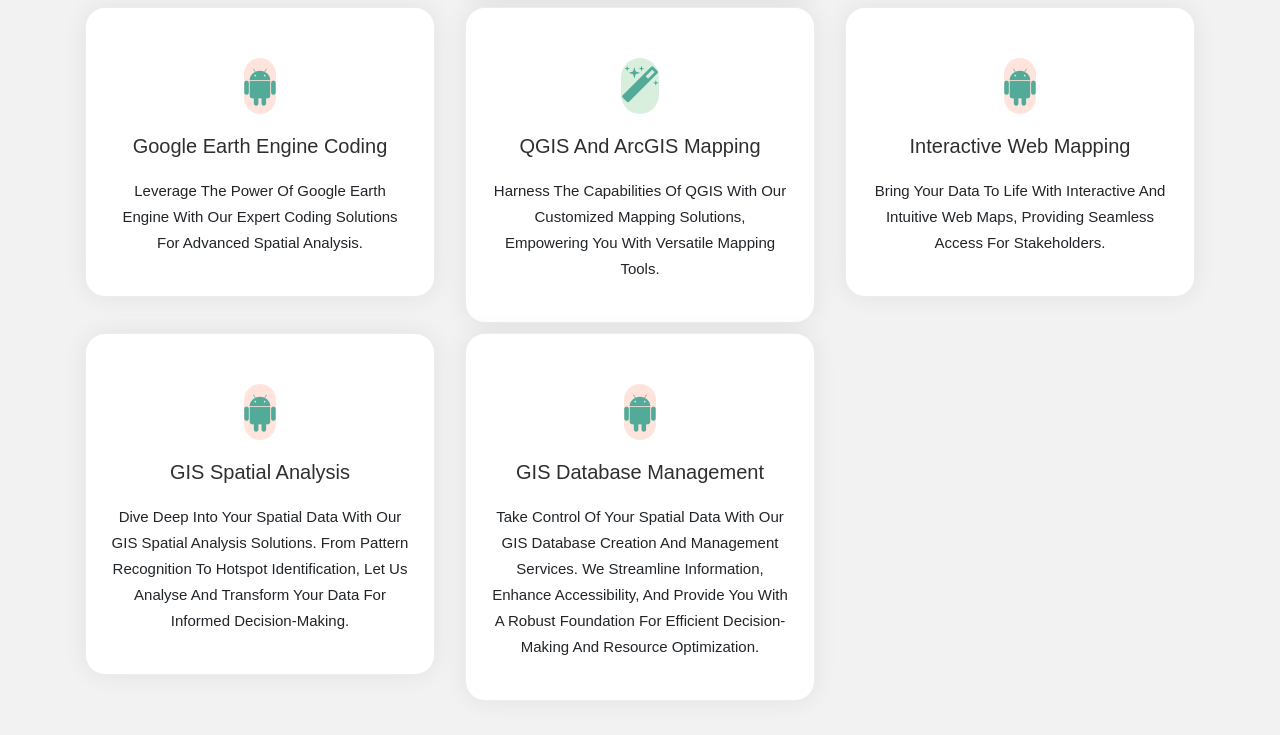
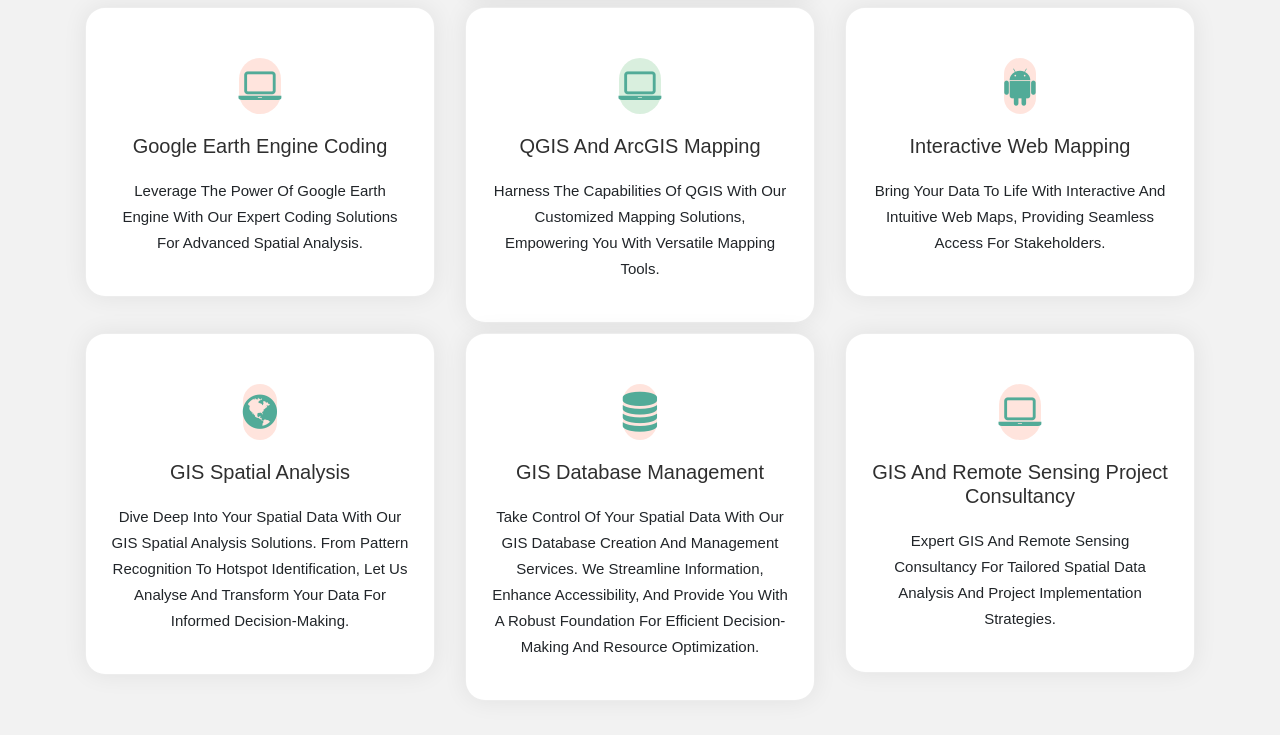
Before and after one commit to pskcompany/Company_Website, a plain HTML site: page index.html in a window 1280 px wide. Shown: the part 1827-2562 px from the top of the page. Drawn offline with nearby package versions, Linux system fonts and the light colour scheme; files whose address does not match are found by name.

Commit message:
Add files via upload

```diff
--- a/index.html
+++ b/index.html
@@ -93,7 +93,7 @@
           <div class="col-lg-4 col-sm-6">
             <div class="item">
               <span class="icon feature_box_col_one"
-                ><i class="fa fa-laptop"></i
+                ><i class="fa fa-map"></i
               ></span>
               <h6>Land Cadastral Surveying and Mapping</h6>
               <p>
@@ -115,7 +115,7 @@
           <div class="col-lg-4 col-sm-6">
             <div class="item">
               <span class="icon feature_box_col_one"
-                ><i class="fa fa-laptop"></i
+                ><i class="fa fa-map"></i
               ></span>
               <h6>Map Digitization</h6>
               <p>
@@ -126,7 +126,7 @@
           <div class="col-lg-4 col-sm-6">
             <div class="item">
               <span class="icon feature_box_col_two"
-                ><i class="fa fa-android"></i
+                ><i class="fa fa-laptop"></i
               ></span>
               <h6>Google Earth Engine Coding</h6>
               <p>
@@ -137,7 +137,7 @@
           <div class="col-lg-4 col-sm-6">
             <div class="item">
               <span class="icon feature_box_col_three"
-                ><i class="fa fa-magic"></i
+                ><i class="fa fa-laptop"></i
               ></span>
               <h6>QGIS and ArcGIS Mapping</h6>
               <p>
@@ -159,7 +159,7 @@
           <div class="col-lg-4 col-sm-6">
             <div class="item">
               <span class="icon feature_box_col_two"
-                ><i class="fa fa-android"></i
+                ><i class="fa fa-globe"></i
               ></span>
               <h6>GIS Spatial Analysis</h6>
               <p>
@@ -170,11 +170,22 @@
           <div class="col-lg-4 col-sm-6">
             <div class="item">
               <span class="icon feature_box_col_two"
-                ><i class="fa fa-android"></i
+                ><i class="fa fa-database"></i
               ></span>
               <h6>GIS Database Management</h6>
               <p>
                 Take control of your spatial data with our GIS database creation and management services. We streamline information, enhance accessibility, and provide you with a robust foundation for efficient decision-making and resource optimization.
+              </p>
+            </div>
+          </div>
+          <div class="col-lg-4 col-sm-6">
+            <div class="item">
+              <span class="icon feature_box_col_two"
+                ><i class="fa fa-laptop"></i
+              ></span>
+              <h6>GIS and Remote Sensing Project consultancy</h6>
+              <p>
+                Expert GIS and remote sensing consultancy for tailored spatial data analysis and project implementation strategies.
               </p>
             </div>
           </div>
@@ -384,7 +395,7 @@
           </div>
           <div class="info">
             <h3>Peter Sankale</h3>
-            <span>Founder and CEO</span>
+            <span>GIS Consultant</span>
             <div class="icons">
               <a href="https://www.facebook.com/" class="fab fa-facebook-f"></a>
               <a href="https://x.com/PeterSankale4?t=ZUs4f4wcVs8Ve9DCm5msaA&s=09" class="fab fa-twitter"></a>
```
